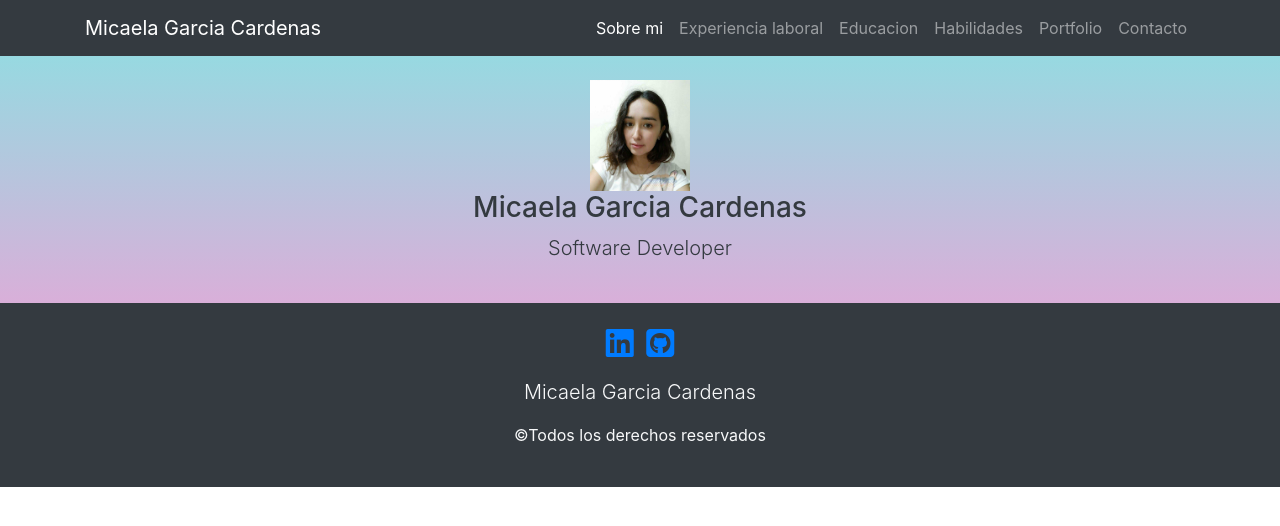
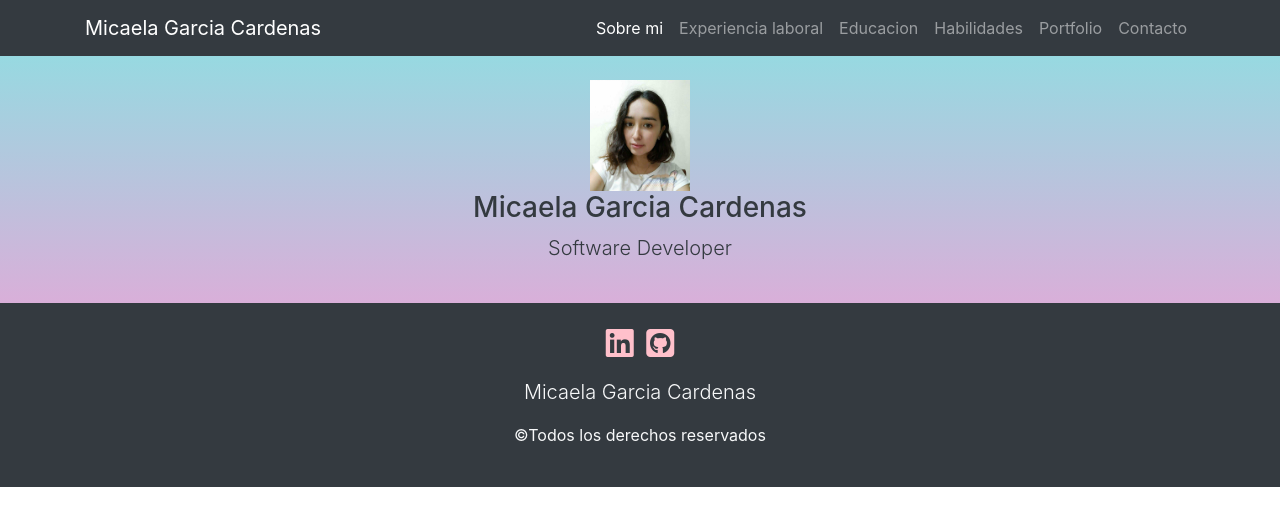
Before and after one commit to micaelacardenas/micaelacardenas.github.io, a plain HTML site: page index.html in a window 1280 px wide. Drawn offline with nearby package versions, Linux system fonts and the light colour scheme.

Commit message:
color i y hover

```diff
--- a/css/style.css
+++ b/css/style.css
@@ -7,3 +7,10 @@
     background-image: linear-gradient(0deg, #D9AFD9 0%, #97D9E1 100%);
 
 }
+
+i{
+    color: pink;
+}
+i:hover{
+    opacity: 80%;
+}
```
